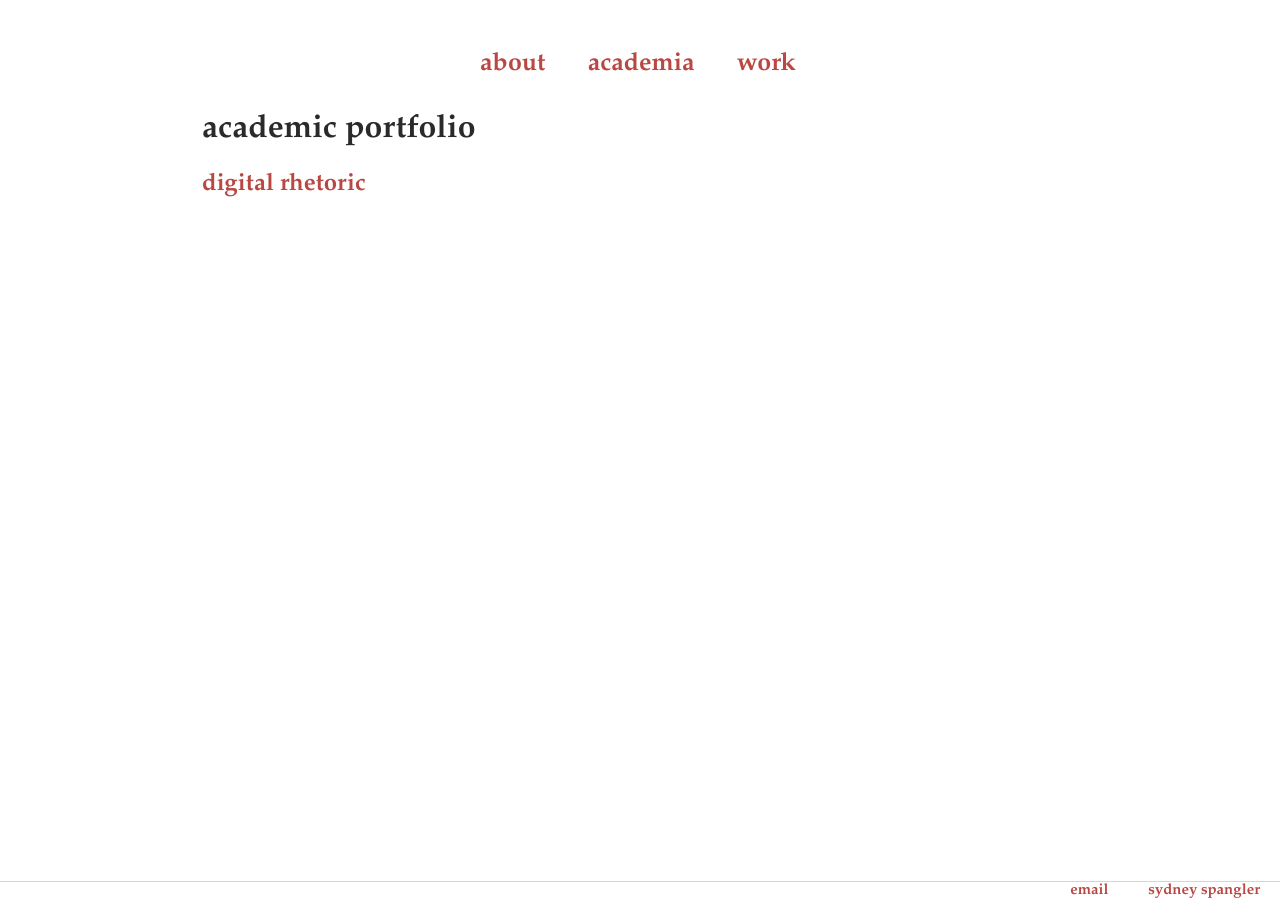
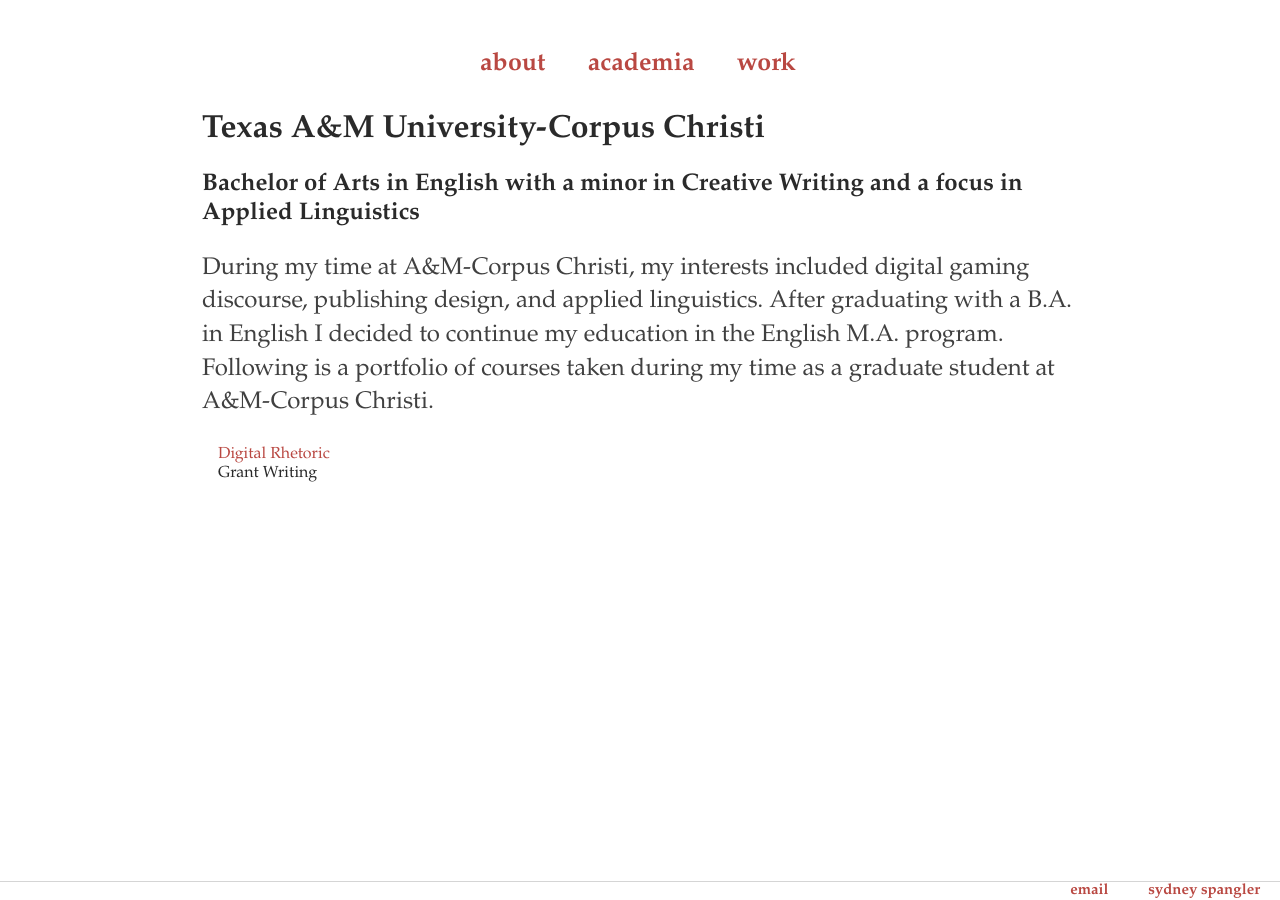
Before and after one commit to sydneyspangler/sydneyspangler.github.io, a Jekyll site: the page built from academia/index.html, in a window 1280 px wide. Built offline with Jekyll 4.4.1, drawn with Linux system fonts in a browser that asks for light colours.

Commit message:
Update index.html

```diff
--- a/academia/index.html
+++ b/academia/index.html
@@ -3,6 +3,11 @@
 title: academia
 ---
 <div class="blurb">
-	<h1>academic portfolio</h1>
-	<h2><a href="https://sydneyspangler.github.io/digital-rhetoric/">digital rhetoric</a></h2>
+	<h1>Texas A&amp;M University-Corpus Christi</h1>
+	<h2>Bachelor of Arts in English with a minor in Creative Writing and a focus in Applied Linguistics</h2>
+	<p>During my time at A&M-Corpus Christi, my interests included digital gaming discourse, publishing design, and applied linguistics. After graduating with a B.A. in English I decided to continue my education in the English M.A. program. Following is a portfolio of courses taken during my time as a graduate student at A&M-Corpus Christi.</p>
+	<ul>
+		<li><a href="https://sydneyspangler.github.io/digital-rhetoric/" target="_blank">Digital Rhetoric</a></li>
+		<li>Grant Writing</li>
+	</ul>
 </div><!-- /.blurb -->
```
